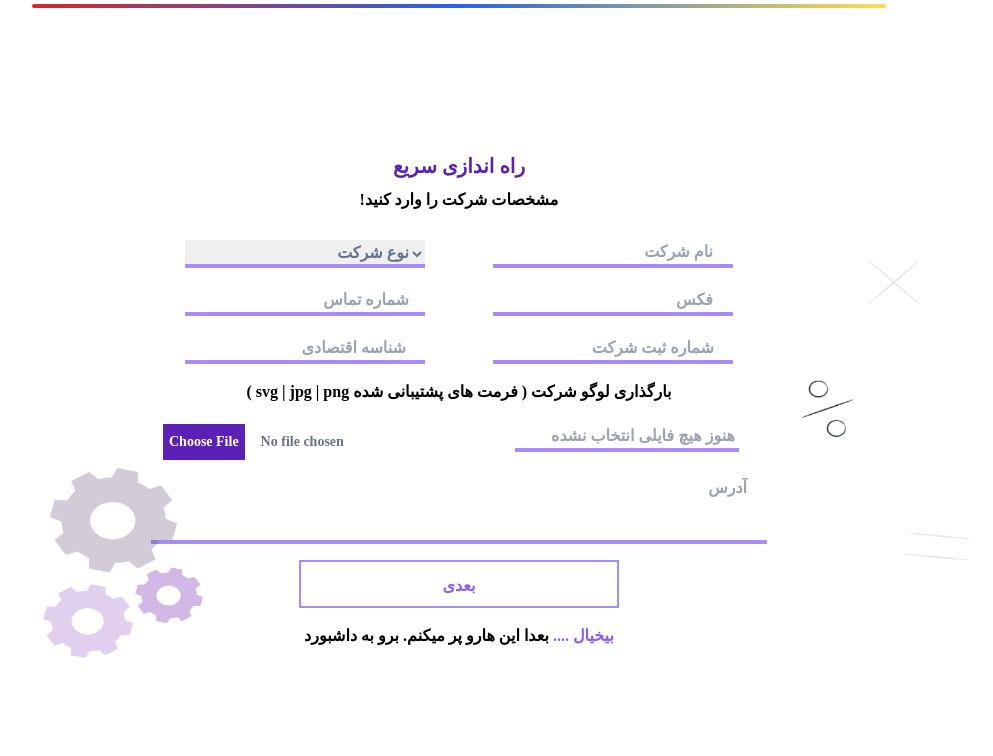
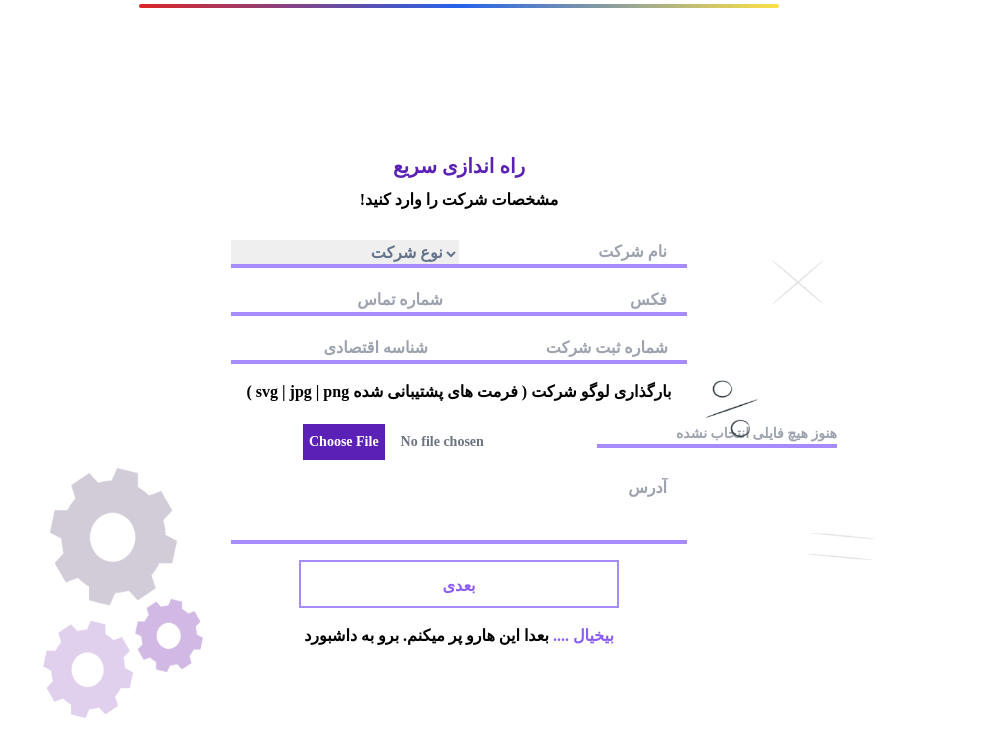
Before and after one commit to rekar-accounting/frontend, a Next.js app: page /Company-Info-Page in a window 1280 px wide. Shown: the top 756 px of the page, without its empty margins (181-1174 px from the left). Built offline with nearby package versions, Linux system fonts and the light colour scheme.

Commit message:
production useState

```diff
--- a/pages/Company-Info-Page.tsx
+++ b/pages/Company-Info-Page.tsx
@@ -1,29 +1,31 @@
-import next from "next";
 import Link from "next/link";
 import Image from "next/image";
+import type { NextPage } from "next";
+import { useState } from "react";
 
 
-export default function Company (){
+
+const Company:NextPage = () => {
+
+    const [Count,setCount] = useState ('هنوز هیچ فایلی انتخاب نشده');
+    const file = () => {
+        setCount( "یک فایل انتخاب شد")
+    }
+
     return(
         <div>
             <div className=" absolute mt-96 pt-20 md:ml-20 lg:ml-56  ">
-               <Image src="/assets/images/gear.png" width={160} height={190} />
+               <Image src="/assets/images/gear.png" width={160} height={250} />
             </div>
-            <div className=" absolute mt-0 right-56 sm:right-0 sm:mt-0 md:mt-64 md:right-3 lg:right-32 ">
+            <div className=" absolute mt-0 right-56 sm:right-0 sm:mt-0 md:mt-64 md:right-1 lg:right-32 xl:right-56 ">
                 <Image src="/assets/images/operators.png" width={170} height={300} />
             </div>
-            <div className=" mx-auto md:container lg:container lg:w-2/3 xl:container xl:w-2/3 mb-10">
+            <div className=" mx-auto md:container lg:container lg:w-2/3 xl:container xl:w-2/4 mb-10">
                 <div className=" bg-gradient-to-r from-red-600 via-blue-600 to-yellow-300 h-1 rounded-lg mt-1 "></div>
-
-
-
-
-
                 <div className=" mt-36">
                     <h1 className=" text-center text-xl text-violet-800 "> راه اندازی سریع </h1>
                     <h1 className=" text-center pt-2"> !مشخصات شرکت را وارد کنید </h1>
                 </div>
-
                 <form className="mt-4 mx-auto sm:p-4 md:w-4/5 lg:w-3/4 lg:p-3 lg:mx-auto">
                     <div className="flex">
                         <select className="border-b-4 border-violet-400 hover:border-violet-800 w-56 md:w-56 lg:w-60 mx-auto focus:outline-none text-slate-500">
@@ -38,24 +40,23 @@ export default function Company (){
                         <input type="tel" placeholder=" فکس "        className="text-right pr-4 border-b-4 border-violet-400 hover:border-violet-800 focus:outline-none mx-auto w-56 md:w-56 lg:w-60 " />
                     </div>
                     <div className="flex mt-5">
-                        <input type="number" placeholder=" شناسه اقتصادی "  className="text-right border-b-4 pl-2 border-violet-400 hover:border-violet-800 focus:outline-none mx-auto w-56 md:w-56 lg:w-60 " />
+                        <input type="number" placeholder=" شناسه اقتصادی "  className="text-right border-b-4 pl-2 border-violet-400 hover:border-violet-800 focus:outline-none mx-auto w-56 md:w-56 lg:w-60 "  />
                         <input type="number" placeholder=" شماره ثبت شرکت " className="text-right border-b-4 pl-10 border-violet-400 hover:border-violet-800 focus:outline-none mx-auto w-56 md:w-56 lg:w-60  " />
                     </div>
                     <div>
                         <p className=" mt-4 text-center"> ( svg | jpg | png فرمت های پشتیبانی شده ) بارگذاری لوگو شرکت </p>
                     </div>
-                    <div className="flex mx-auto sm:mx-auto md:mx-auto md:flex mt-5">
-
-                        <input type="file" className=" text-sm text-gray-500 file:mr-4 file:py-2 w-96 file:border-0 file:text-sm file:bg-violet-800 file:text-white focus:outline-none pl-3 md:w-96  lg:w-96 lg:pl-3 " />
+                    <div className="flex mx-auto sm:ml-12 sm:mx-auto md:mx-auto md:flex lg:ml-6 mt-5">
+                        <input type="file" onChange={file} className=" text-sm text-gray-500 file:mr-4 file:py-2 w-96 file:border-0 file:text-sm file:bg-violet-800 file:text-white focus:outline-none pl-3 md:w-96 lg:w-96 lg:pl-12" />
                         <div className=" sm:m-0 md:ml-10 lg:ml-14">
-                            <input type="text" placeholder=" هنوز هیچ فایلی انتخاب نشده " className="mx-7 text-right border-b-4 border-violet-400 hover:border-violet-800 focus:outline-none w-56 md:ml-4 md:w-56 lg:w-56" />
+                            <h1 className="text-right text-gray-400 text-sm border-b-4 pl-10 border-violet-400 hover:border-violet-800 focus:outline-none mr-3 mx-auto w-56 md:w-56 lg:w-60 xl:mr-6 "> {Count} </h1>
                         </div>
                     </div>
                     <div className=" mt-4">
-                        <input type="text" placeholder=" آدرس " className=" text-right px-4 w-full border-b-4 border-violet-400 hover:border-violet-800 pr-4 pb-10 focus:outline-none" />
+                        <input type="text" placeholder=" آدرس " className=" text-right px-4 w-full border-b-4 lg:w-px-700 border-violet-400 hover:border-violet-800 pr-4 pb-10 focus:outline-none" />
                     </div>
                     <div className=" mt-4 text-center pt-3 mx-auto border-2 border-violet-400 text-violet-500 hover:bg-violet-300 hover:text-black w-80 h-12">
-                        <Link href="/"> بعدی </Link>
+                        <Link href="//"> بعدی </Link>
 
                     </div>
                     <p className=" pt-4 text-violet-500 text-center"> بیخیال .... <span className="text-black"> بعدا این هارو پر میکنم. برو به داشبورد </span> </p>
@@ -65,3 +66,5 @@ export default function Company (){
 
     )
 }
+
+export default Company
```
